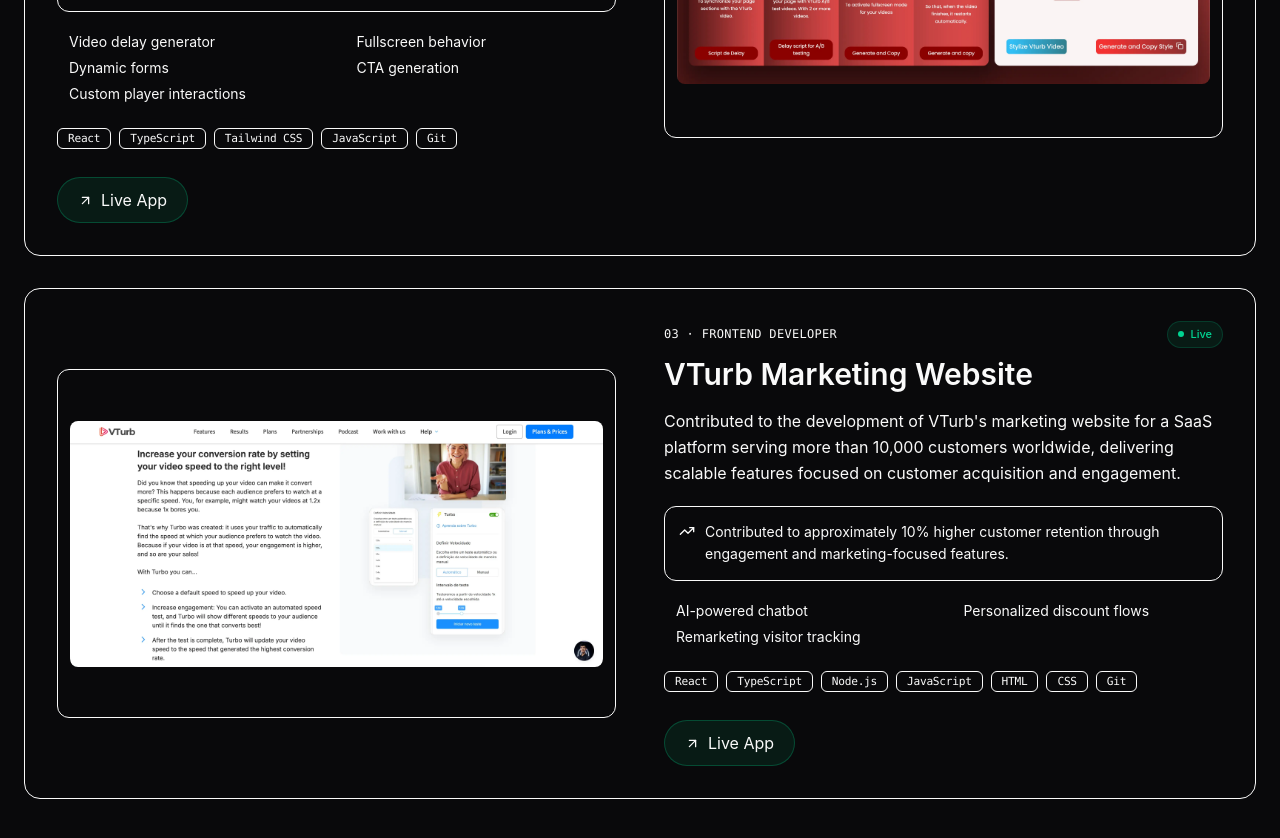
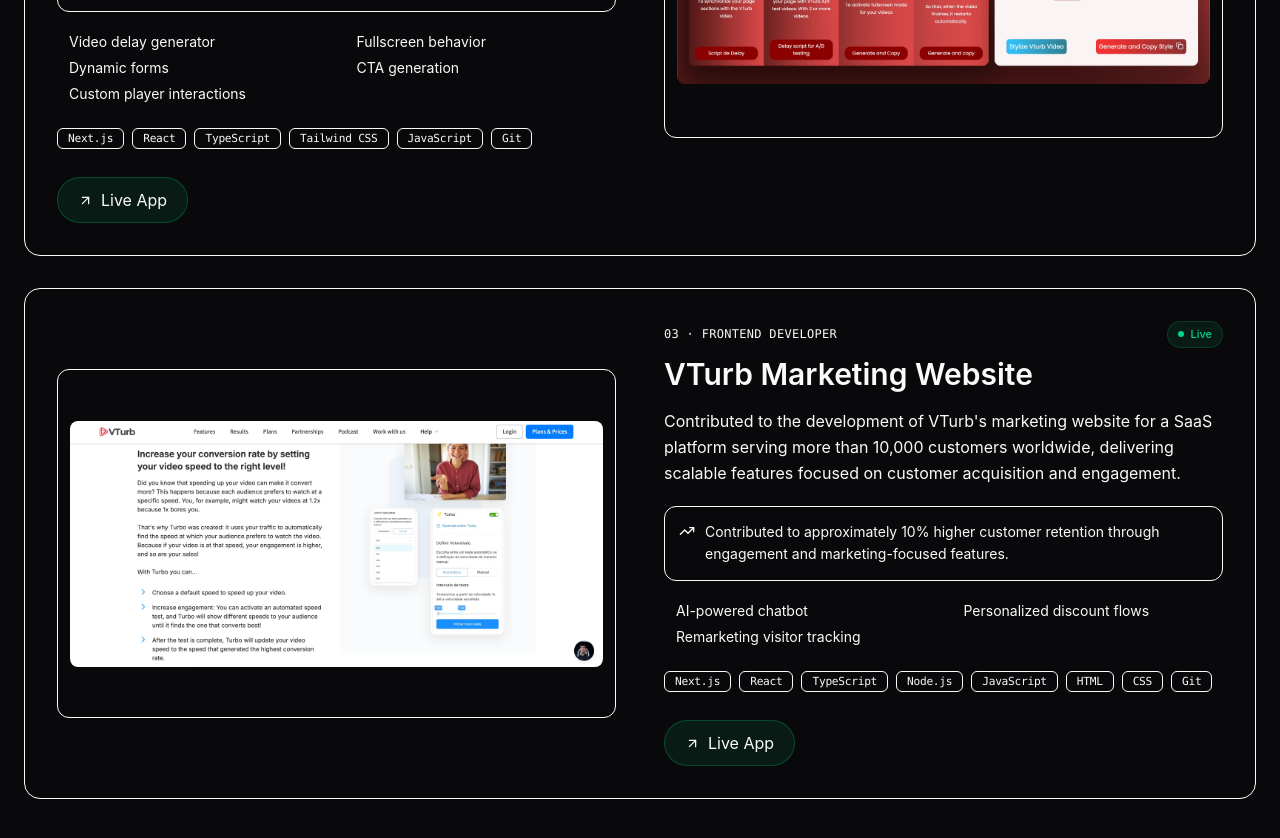
Before and after one commit to mateus-gomes-barros/mateus-portfolio, a React (Vite) app: page / in a window 1280 px wide. Shown: the part 2720-3558 px from the top of the page. Built offline with nearby package versions, Linux system fonts and the light colour scheme.

Commit message:
chore: add Next.js to project technologies

```diff
--- a/src/data/projects.ts
+++ b/src/data/projects.ts
@@ -48,6 +48,7 @@ export const projects: Project[] = [
     impact:
       'Adopted by nearly 200 customers within the first two months, reducing support complaints related to JavaScript implementations by approximately 40%.',
     technologies: [
+      'Next.js',
       'React',
       'TypeScript',
       'Tailwind CSS',
@@ -73,6 +74,7 @@ imageAlt: 'platform that generates production-ready JavaScript',
     impact:
       'Contributed to approximately 10% higher customer retention through engagement and marketing-focused features.',
     technologies: [
+      'Next.js',
       'React',
       'TypeScript',
       'Node.js',
```
